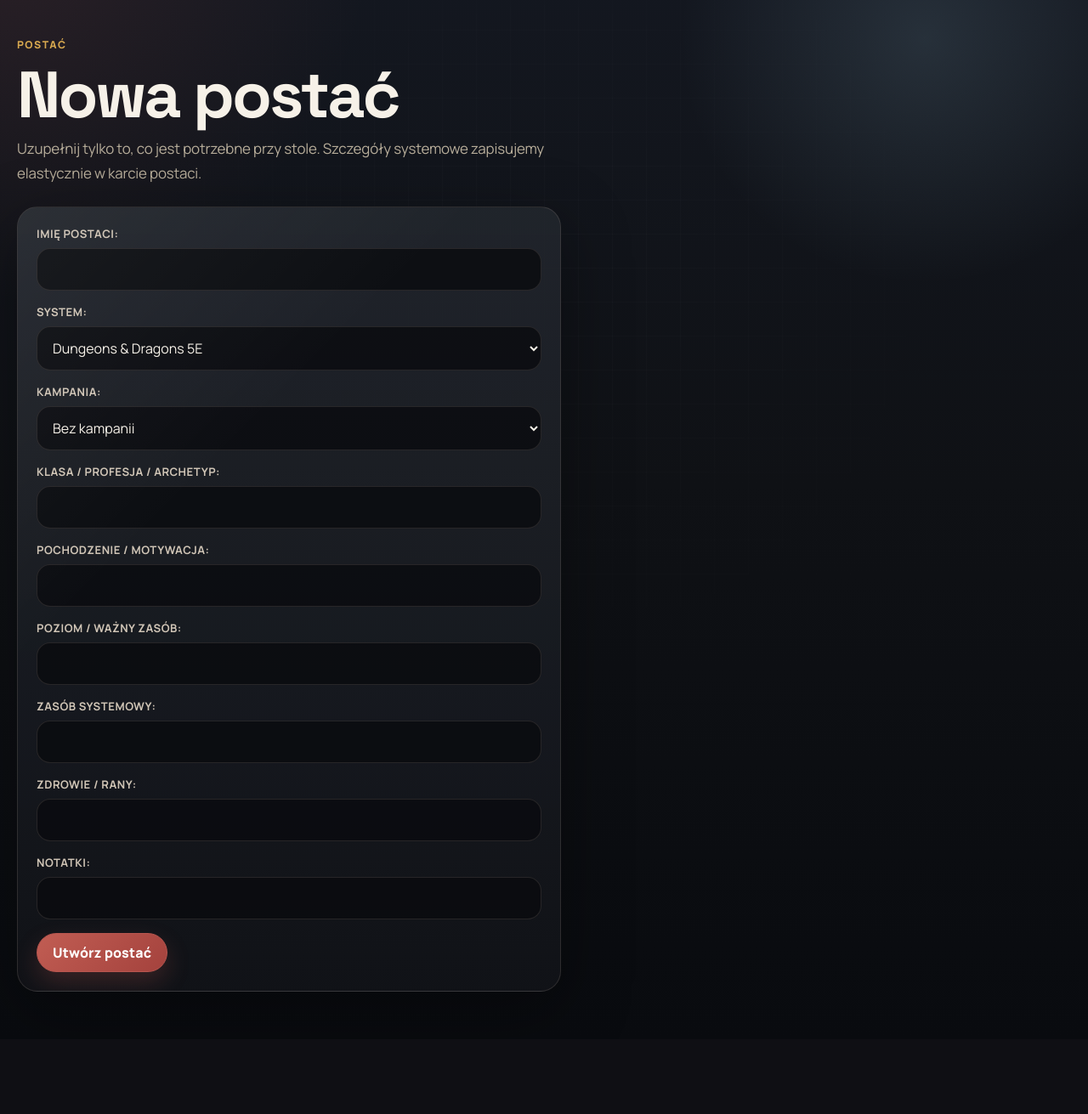
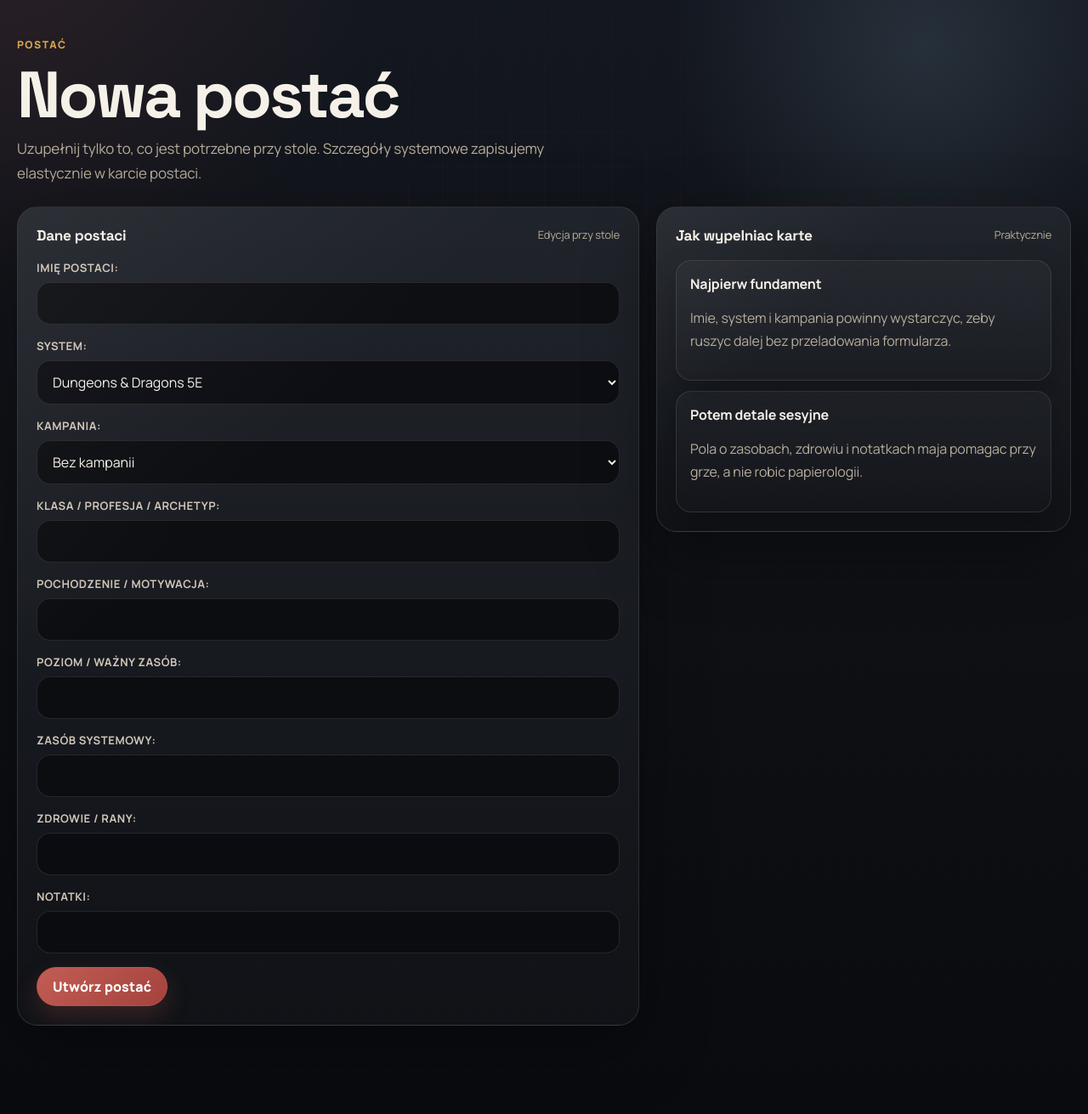
Before and after one commit to Woookie89/RollTheDiceRPG, a Django app: page /characters/new/ in a window 1280 px wide. Shown: the part 85-1396 px from the top of the page at 85% size. Before the commit the page ends 1252 px from the top, so only its background shows below. Run offline with Django 4.2, Linux system fonts and the light colour scheme; the visitor is signed in with stand-in values (Sample User, id 1); data comes from the database, SQL or seed files in the repository; data that the repository does not hold is empty; some libraries are stand-ins or nearby versions.

Commit message:
refactor(forms): restyle campaign and character forms with card layout
Apply consistent .form-card shell, section headings and spaced field
groups matching the rest of the design system

```diff
--- a/templates/rpg/character_form.html
+++ b/templates/rpg/character_form.html
@@ -8,9 +8,32 @@
     <h1>{% if character %}Edycja postaci{% else %}Nowa postać{% endif %}</h1>
     <p class="lead">Uzupełnij tylko to, co jest potrzebne przy stole. Szczegóły systemowe zapisujemy elastycznie w karcie postaci.</p>
 </section>
-<form class="panel form-panel" method="post">
-    {% csrf_token %}
-    {{ form.as_p }}
-    <button class="button" type="submit">{% if character %}Zapisz zmiany{% else %}Utwórz postać{% endif %}</button>
-</form>
+<section class="editor-layout">
+    <form class="panel form-panel editor-form-panel" method="post">
+        <div class="panel-head">
+            <h2>Dane postaci</h2>
+            <span>Edycja przy stole</span>
+        </div>
+        {% csrf_token %}
+        {{ form.as_p }}
+        <button class="button" type="submit">{% if character %}Zapisz zmiany{% else %}Utwórz postać{% endif %}</button>
+    </form>
+
+    <aside class="panel editor-side-panel">
+        <div class="panel-head">
+            <h2>Jak wypelniac karte</h2>
+            <span>Praktycznie</span>
+        </div>
+        <div class="stack">
+            <article class="capability-card">
+                <strong>Najpierw fundament</strong>
+                <p>Imie, system i kampania powinny wystarczyc, zeby ruszyc dalej bez przeladowania formularza.</p>
+            </article>
+            <article class="capability-card">
+                <strong>Potem detale sesyjne</strong>
+                <p>Pola o zasobach, zdrowiu i notatkach maja pomagac przy grze, a nie robic papierologii.</p>
+            </article>
+        </div>
+    </aside>
+</section>
 {% endblock %}
```
Also changed, not shown: templates/rpg/campaign_form.html (+25 -5 lines).
